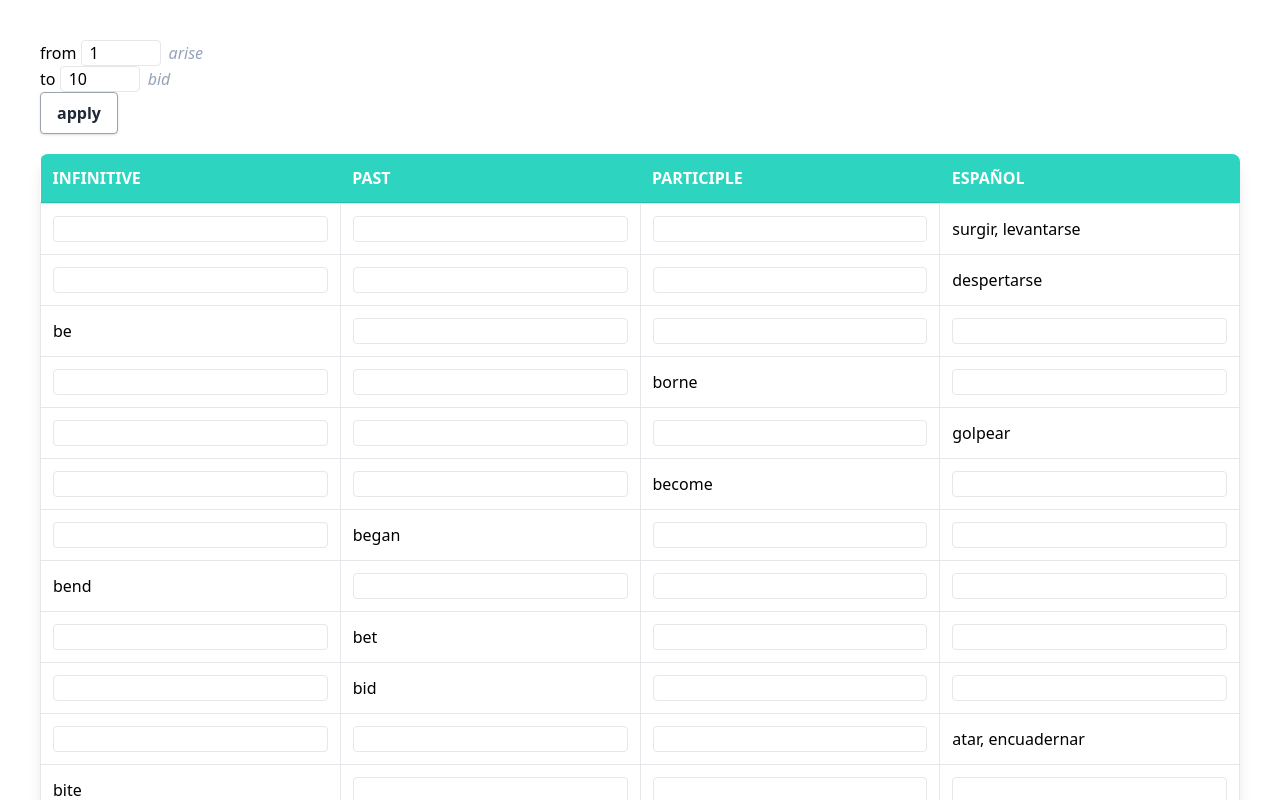
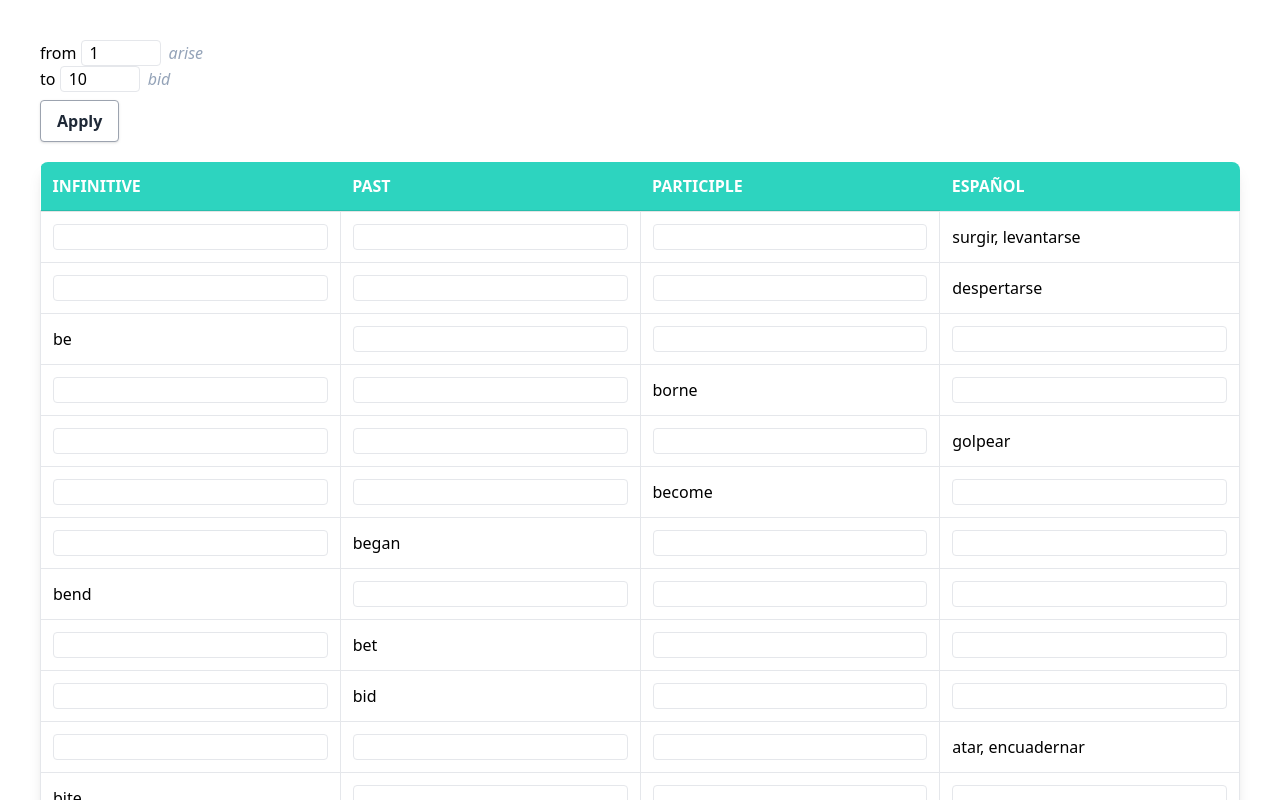
Before and after one commit to Gnpd/irregular-verbs, a Next.js app: page / in a window 1280 px wide. Shown: the top 800 px of the page. Built offline with nearby package versions, Linux system fonts and the light colour scheme.

Commit message:
refactor(Controls): margin button

```diff
--- a/src/components/Controls.tsx
+++ b/src/components/Controls.tsx
@@ -27,9 +27,9 @@
     <span className="text-slate-400 italic pl-2">{allVerbs[to-1]?.infinitive}</span></div>
     <div>
       <button
-        className="bg-white hover:bg-gray-100 text-gray-800 font-semibold py-2 px-4 border border-gray-400 rounded shadow"
+        className="mt-2 bg-white hover:bg-gray-100 text-gray-800 font-semibold py-2 px-4 border border-gray-400 rounded shadow"
         onClick={()=>onApply(from,to)}>
-        apply
+        Apply
       </button></div>
     </>
 }
```
